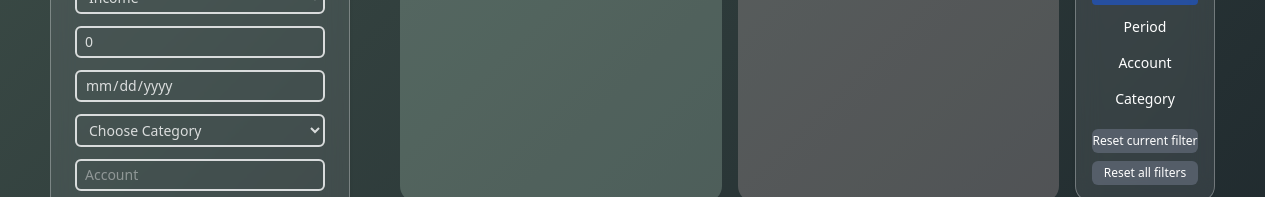
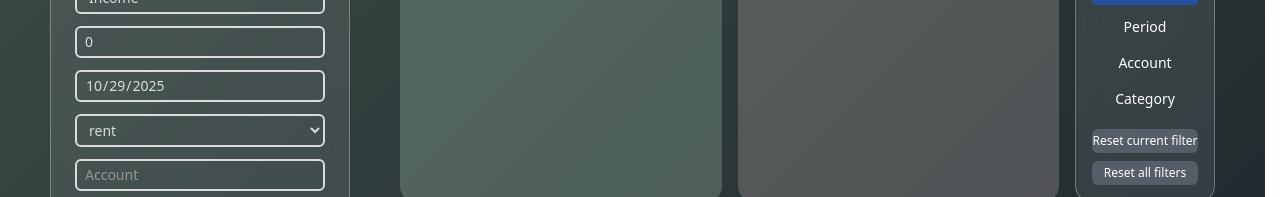
Before and after one commit to philip-ttz/personal-finance-tracker, a React (Vite) app: page / in a window 1280 px wide. Shown: the part 186-383 px from the top of the page. Built offline with nearby package versions, Linux system fonts and the light colour scheme.

Commit message:
feature: setting default input values

```diff
--- a/src/components/TransactionForm.tsx
+++ b/src/components/TransactionForm.tsx
@@ -10,8 +10,8 @@ interface TransactionFormProps {
 export function TransactionForm({ addTransaction, categories }: TransactionFormProps) {
   const [type, setType] = useState<TransactionType>('income');
   const [amount, setAmount] = useState<number>(0);
-  const [date, setDate] = useState<string>('');
-  const [category, setCategory] = useState<string>('');
+  const [date, setDate] = useState<string>(new Date().toISOString().split('T')[0]);
+  const [category, setCategory] = useState<string>(categories[0]);
   const [account, setAccount] = useState<string>('');
   const [tag, setTag] = useState<string>('');
 
@@ -19,10 +19,6 @@ export function TransactionForm({ addTransaction, categories }: TransactionFormP
     e.preventDefault();
     addTransaction(type, amount, date, category, account, tag);
     setAmount(0);
-    setDate('');
-    setCategory('');
-    setAccount('');
-    setTag('');
   };
 
     return (
@@ -33,8 +29,8 @@ export function TransactionForm({ addTransaction, categories }: TransactionFormP
       <form onSubmit={handleSubmit} className="w-full mt-4 space-y-3 text-sm">
         <div>
           <select value={type} onChange={(e) => setType(e.target.value as TransactionType)} className="outline-none border-2 text-white/80 rounded-md px-2 py-1 text-slate-500 w-full focus:border-blue-300">
-            <option value="income">Income</option>
-            <option value="expense">Expense</option>
+            <option value="income" className='text-black'>Income</option>
+            <option value="expense" className='text-black'>Expense</option>
         </select>
         </div>
         <div>
@@ -62,9 +58,8 @@ export function TransactionForm({ addTransaction, categories }: TransactionFormP
             onChange={(e) => setCategory(e.target.value)}
             className="outline-none border-2 rounded-md px-2 py-1 text-white/80 text-slate-500 w-full focus:border-blue-300"
             required>
-            <option value="">Choose Category</option>
             {categories.map((cat, index) => (
-              <option key={index} value={cat}>{cat}</option>
+              <option key={index} value={cat} className='text-black'>{cat}</option>
             ))}
         </select>
         </div>
@@ -74,7 +69,6 @@ export function TransactionForm({ addTransaction, categories }: TransactionFormP
             onChange={(e) => setAccount(e.target.value)}
             placeholder="Account"
             className="outline-none border-2 rounded-md px-2 py-1 text-white/80 text-slate-500 w-full focus:border-blue-300"
-            required
         />
         </div>
         <div>
--- a/src/components/TransactionList.tsx
+++ b/src/components/TransactionList.tsx
@@ -15,7 +15,7 @@ export function TransactionList({ transactions, removeTransaction }: Transaction
     category: '',
   });
 
-  const uniqueAccounts = Array.from(new Set(transactions.map(tx => tx.account)));
+  const uniqueAccounts = Array.from(new Set(transactions.map(tx => tx.account))).filter(account => account.trim() !== "");
   const uniqueCategories = Array.from(new Set(transactions.map(tx => tx.category)));
 
 const resetActiveFilter = () => {
@@ -149,9 +149,9 @@ const resetAllFilters = () => {
             onChange={(e) => setFilterValues({ ...filterValues, account: e.target.value })}
             className="text-white border px-2 py-1 rounded text-sm w-full mt-3"
           >
-            <option value="">All accounts</option>
+            <option value="" className='text-black'>All accounts</option>
             {uniqueAccounts.map((acc) => (
-              <option key={acc} value={acc}>
+              <option key={acc} value={acc} className='text-black'>
                 {acc}
               </option>
             ))}
@@ -164,9 +164,9 @@ const resetAllFilters = () => {
             onChange={(e) => setFilterValues({ ...filterValues, category: e.target.value })}
             className="text-white border px-2 py-1 rounded text-sm w-full mt-3"
           >
-            <option value="">All categories</option>
+            <option value="" className='text-black'>All categories</option>
             {uniqueCategories.map((cat) => (
-              <option key={cat} value={cat}>
+              <option key={cat} value={cat} className='text-black'>
                 {cat}
               </option>
             ))}
```
